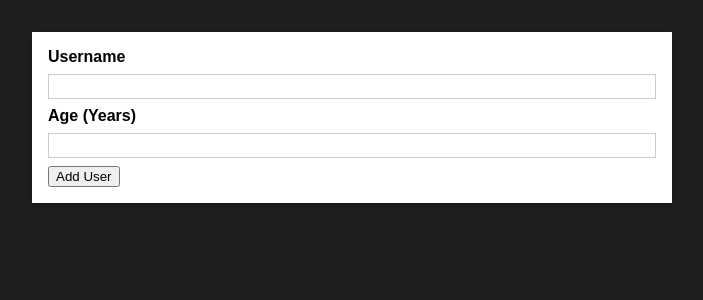
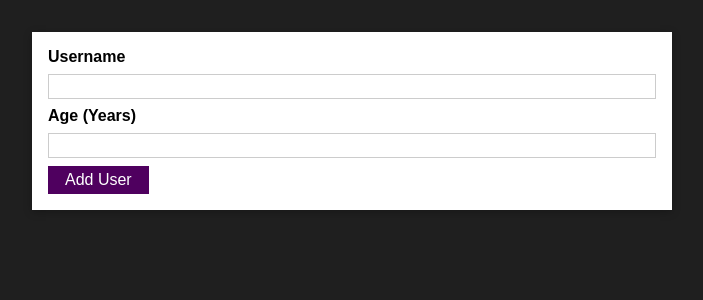
Before and after one commit to albur2021/Practice_Basics_2, a React (Create React App) app: page / in a window 1280 px wide. Shown: the top 300 px of the page, without its empty margins (288-991 px from the left). Built offline with nearby package versions, Linux system fonts and the light colour scheme.

Commit message:
add AddButton Comp and add AddButton.module.css in respect as new Feature

```diff
--- /dev/null
+++ b/src/Components/UI/AddButton.jsx
@@ -0,0 +1,20 @@
+import React, { useState } from 'react';
+import classes from './AddButton.module.css';
+
+const AddButton = (props) =>{
+
+return(
+  <button
+  className={classes.button}
+  type={props.type || 'button'}
+  onClick={props.onClick}
+  >
+      {props.children}
+
+  </button>
+
+  )
+}
+
+
+export default AddButton;
--- /dev/null
+++ b/src/Components/UI/AddButton.module.css
@@ -0,0 +1,18 @@
+.button {
+    font: inherit;
+    border: 1px solid #4f005f;
+    background: #4f005f;
+    color: white;
+    padding: 0.25rem 1rem;
+    cursor: pointer;
+  }
+
+  .button:hover,
+  .button:active {
+    background: #741188;
+    border-color: #741188;
+  }
+
+  .button:focus {
+    outline: none;
+  }
--- a/src/Components/Users/AddUser.jsx
+++ b/src/Components/Users/AddUser.jsx
@@ -1,4 +1,5 @@
 import React, { useState } from 'react';
+import AddButton from '../UI/AddButton';
 import Card from '../UI/Card';
 import classes from './AddUser.module.css';
 
@@ -13,7 +14,7 @@ return(
         <input id="username" type="text"/>
         <label htmlFor="age">Age (Years)</label>
         <input id="age" type="number"/>
-        <button type="submit">Add User</button>
+        <AddButton type="submit">Add User</AddButton>
     </form>
   </Card>
 
```
